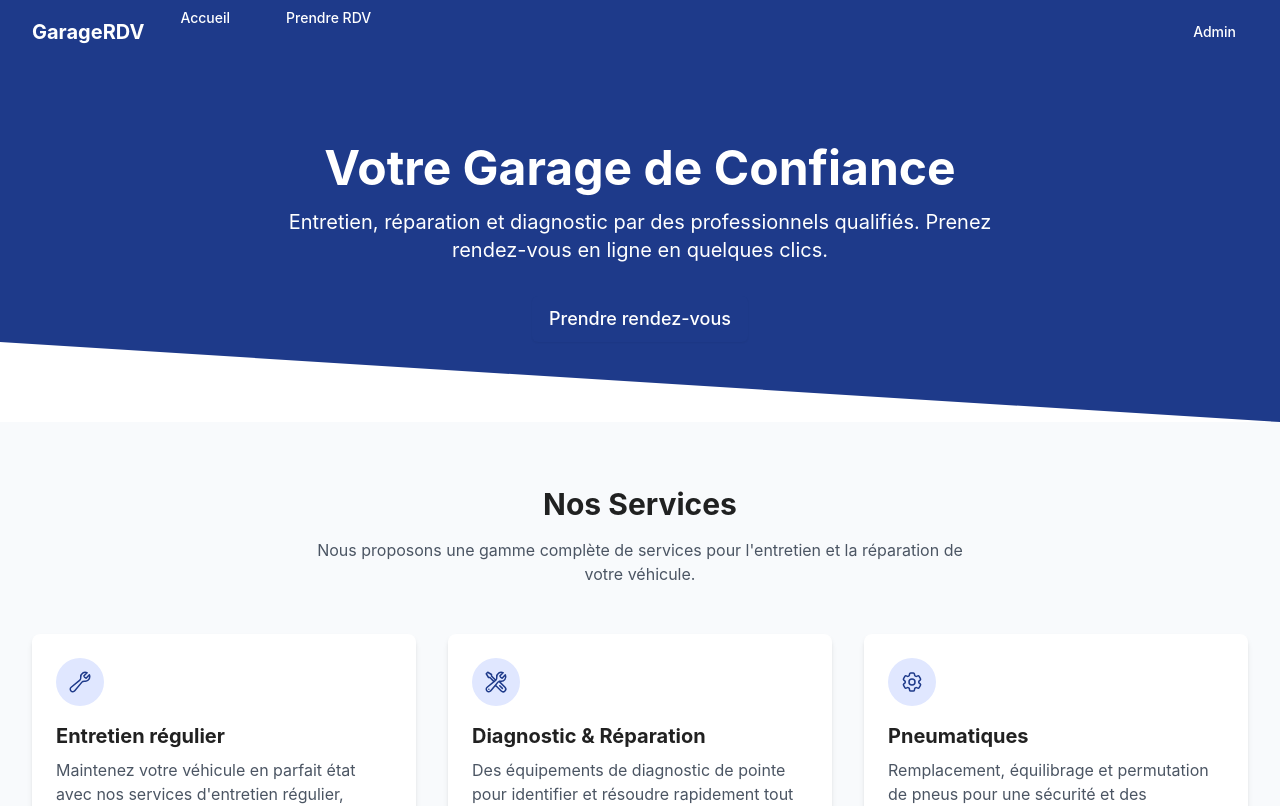
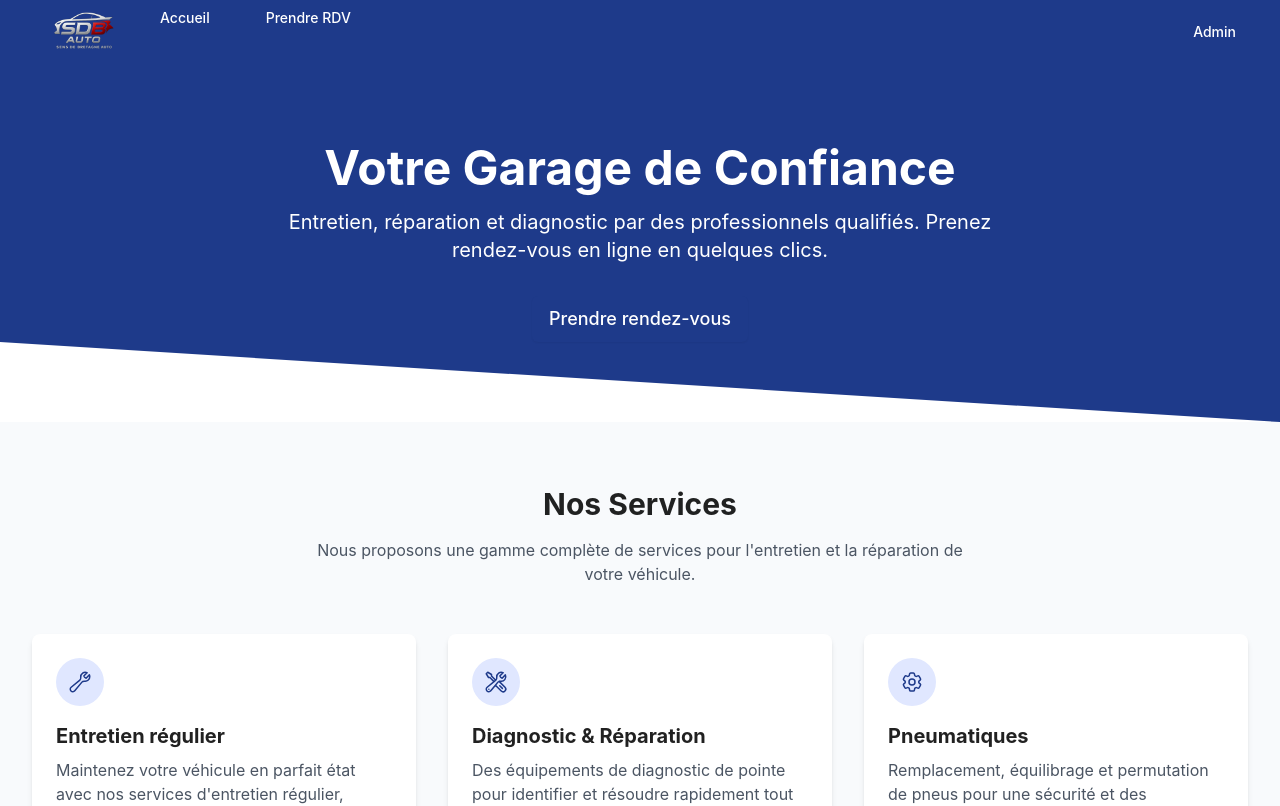
Before and after one commit to aminebacha35/sdb-front, a Vue app: page / in a window 1280 px wide. Shown: the top 806 px of the page. Built offline with nearby package versions, Linux system fonts and the light colour scheme.

Commit message:
Changer la navbar

```diff
--- a/src/components/layout/NavBar.vue
+++ b/src/components/layout/NavBar.vue
@@ -24,7 +24,7 @@ function toggleMobileMenu() {
         <div class="flex">
           <div class="flex-shrink-0 flex items-center">
             <router-link to="/" class="text-white font-bold text-xl">
-              GarageRDV
+              <img src="/sdb.auto.centre.png" class="h-20 ml-3 my-2" />
             </router-link>
           </div>
           <div class="hidden sm:ml-6 sm:flex sm:space-x-8">
```
Also changed, not shown: public/sdb.auto.centre.png (added).
